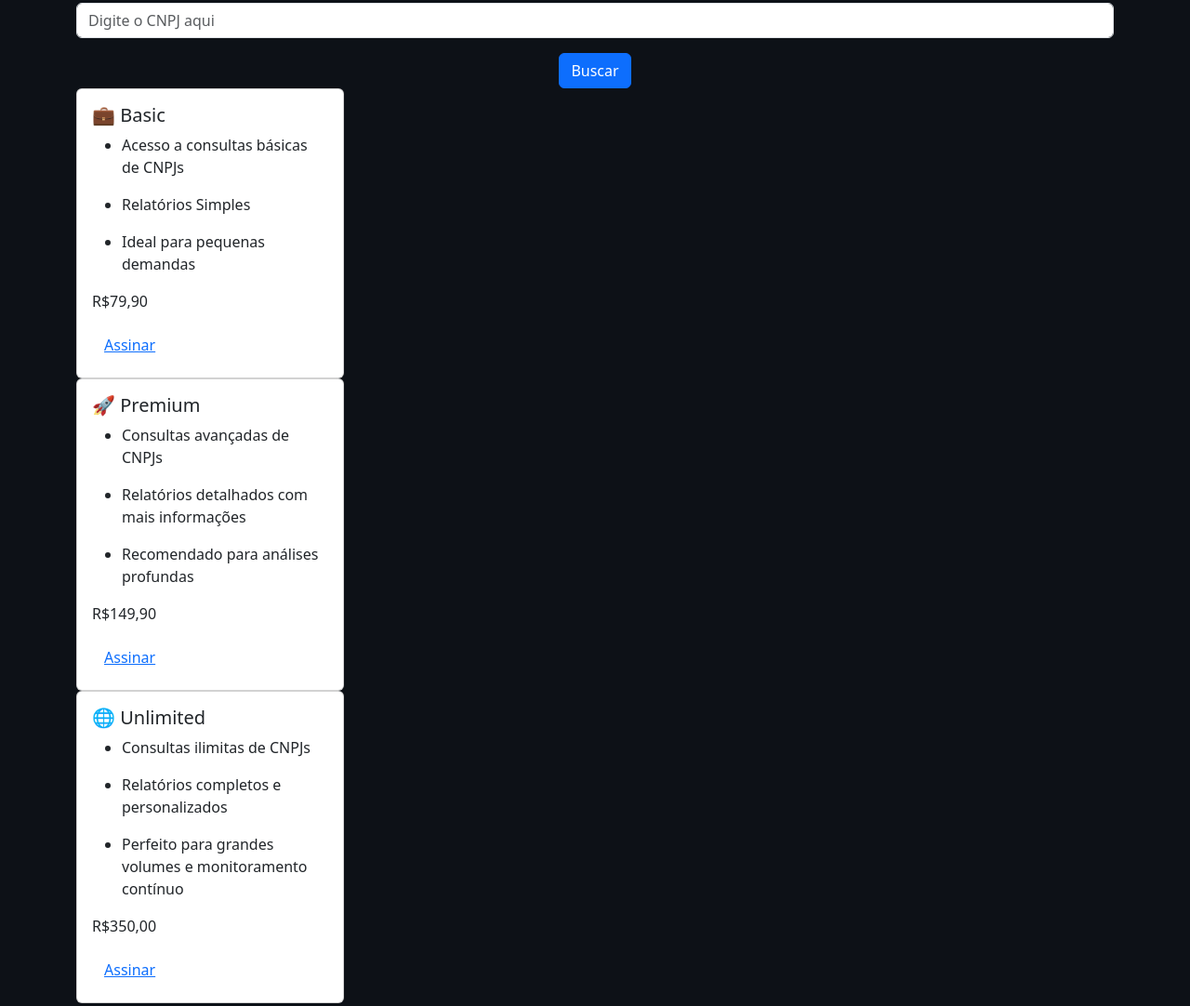
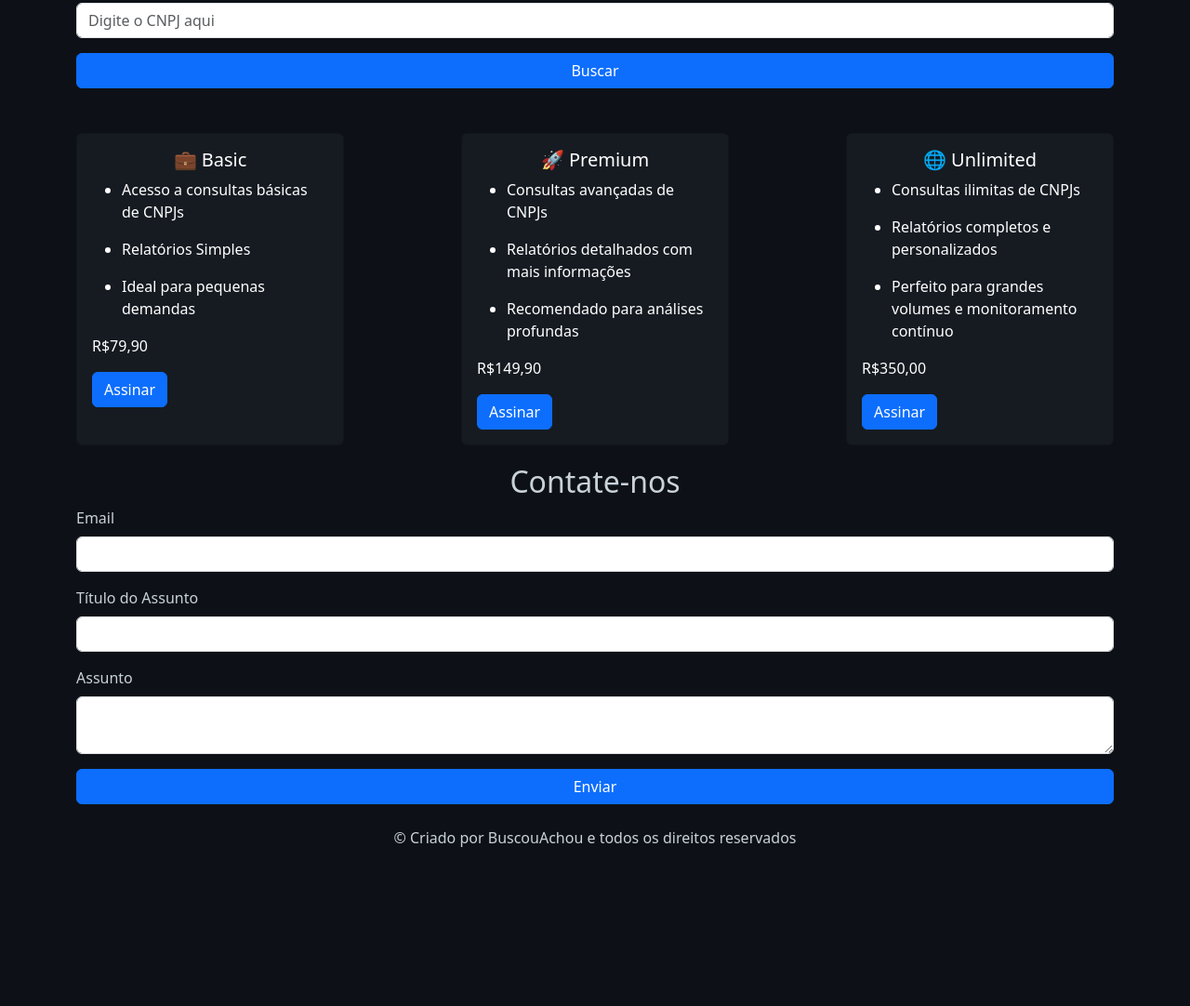
Before and after one commit to PedroLu1z/OSINT, a website: page Frontend/index.html in a window 1280 px wide. Shown: the part 586-1668 px from the top of the page at 93% size. After the commit the page ends 1499 px from the top, so only its background shows below. Drawn offline with nearby package versions, Linux system fonts and the light colour scheme.

Commit message:
Arrumado a section de assinaturas e contate-nos

```diff
--- a/Frontend/index.html
+++ b/Frontend/index.html
@@ -72,7 +72,7 @@
                         <input type="email" class="form-control" id="" placeholder="Digite o CNPJ aqui">
                     </div>
                     <div class="text-center">
-                        <button type="submit" class="btn btn-primary">Buscar</button>
+                        <button type="submit" class="btn btn-primary w-100">Buscar</button>
                     </div>
                 </form>
             </div>
@@ -81,11 +81,11 @@
         <section id="assinaturas">
             <!-- Card de Assinatura -->
             <div class="container">
-
+                <div class="d-flex justify-content-between mt-5">
                     <!-- Card 1 - Basic -->
-                <div class="card" style="width: 18rem;">
+                    <div class="card" style="background-color: #161B22; width: 18rem; color: #fff;">
                         <div class="card-body">
-                        <h5 class="card-title">💼 Basic</h5>
+                            <h5 class="card-title text-center">💼 Basic</h5>
                             <ul>
                                 <li>
                                     <p>Acesso a consultas básicas de CNPJs</p>
@@ -98,16 +98,16 @@
                                 </li>
                             </ul>
                             <p>R$79,90</p>
-                        <button class="btn">
-                            <a href="">Assinar</a>
+                            <button class="btn btn-primary">
+                                <a href="" style="color: #fff; text-decoration: none;">Assinar</a>
                             </button>
                         </div>
                     </div>
 
                     <!-- Card 2 - Premium -->
-                <div class="card" style="width: 18rem;">
+                    <div class="card custom-card" style="background-color: #161B22; width: 18rem; color: #fff;">
                         <div class="card-body">
-                        <h5 class="card-title">🚀 Premium</h5>
+                            <h5 class="card-title text-center">🚀 Premium</h5>
                             <ul>
                                 <li>
                                     <p>Consultas avançadas de CNPJs</p>
@@ -120,16 +120,18 @@
                                 </li>
                             </ul>
                             <p>R$149,90</p>
-                        <button class="btn">
-                            <a href="">Assinar</a>
+                            <div>
+                                <button class="btn btn-primary">
+                                    <a href="" style="color: #fff; text-decoration: none;">Assinar</a>
                                 </button>
+                            </div>
                         </div>
                     </div>
 
                     <!-- Card 3 - Unlimited -->
-                <div class="card" style="width: 18rem;">
+                    <div class="card" style="background-color: #161B22; width: 18rem; color: #fff;">
                         <div class="card-body">
-                        <h5 class="card-title">🌐 Unlimited</h5>
+                            <h5 class="card-title text-center">🌐 Unlimited</h5>
                             <ul>
                                 <li>
                                     <p>Consultas ilimitas de CNPJs</p>
@@ -142,7 +144,9 @@
                                 </li>
                             </ul>
                             <p>R$350,00</p>
-                        <button class="btn"><a href="">Assinar</a></button>
+                            <button class="btn btn-primary"><a href=""
+                                    style="color: #fff; text-decoration: none;">Assinar</a></button>
+                        </div>
                     </div>
                 </div>
             </div>
@@ -150,7 +154,7 @@
 
         <section id="contate-nos">
             <div class="container">
-                <h2 style="text-align: center;">Contate-nos</h2>
+                <h2 style="text-align: center; margin-top: 20px;">Contate-nos</h2>
                 <form>
                     <div class="mb-3">
                         <label for="" class="form-label">Email</label>
@@ -162,9 +166,11 @@
                     </div>
                     <div class="mb-3">
                         <label for="" class="form-label">Assunto</label>
-                        <textarea name="" id=""></textarea>
+                        <textarea class="form-control" name="" id=""></textarea>
                     </div>
-                    <button type="submit" class="btn btn-primary">Enviar</button>
+                    <div class="d-flex justify-content-center mb-4">
+                        <button type="submit" class="btn btn-primary w-100">Enviar</button>
+                    </div>
                 </form>
             </div>
         </section>
```
Also changed, not shown: Frontend/img/imagem-cybersecurity.avif (added). Lines whose indentation alone changed are shown as unchanged.
